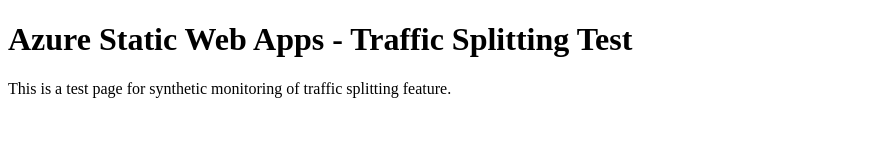
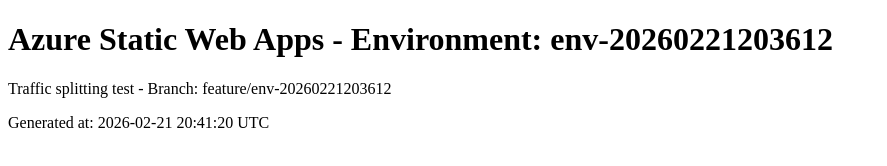
Before and after one commit to skylathadani-ms/synthetics-swa-traffic-20260221203612, a plain HTML site: page index.html in a window 1280 px wide. Shown: the whole page, without its empty margins (0-887 px from the left). Drawn offline with Linux system fonts and the light colour scheme.

Commit message:
Update index.html for env-20260221203612

```diff
--- a/index.html
+++ b/index.html
@@ -1,10 +1,11 @@
 <!DOCTYPE html>
 <html>
 <head>
-<title>Synthetics Test - Traffic Splitting</title>
+<title>Environment: env-20260221203612</title>
 </head>
 <body>
-<h1>Azure Static Web Apps - Traffic Splitting Test</h1>
-<p>This is a test page for synthetic monitoring of traffic splitting feature.</p>
+<h1>Azure Static Web Apps - Environment: env-20260221203612</h1>
+<p>Traffic splitting test - Branch: feature/env-20260221203612</p>
+<p>Generated at: 2026-02-21 20:41:20 UTC</p>
 </body>
 </html>
```
